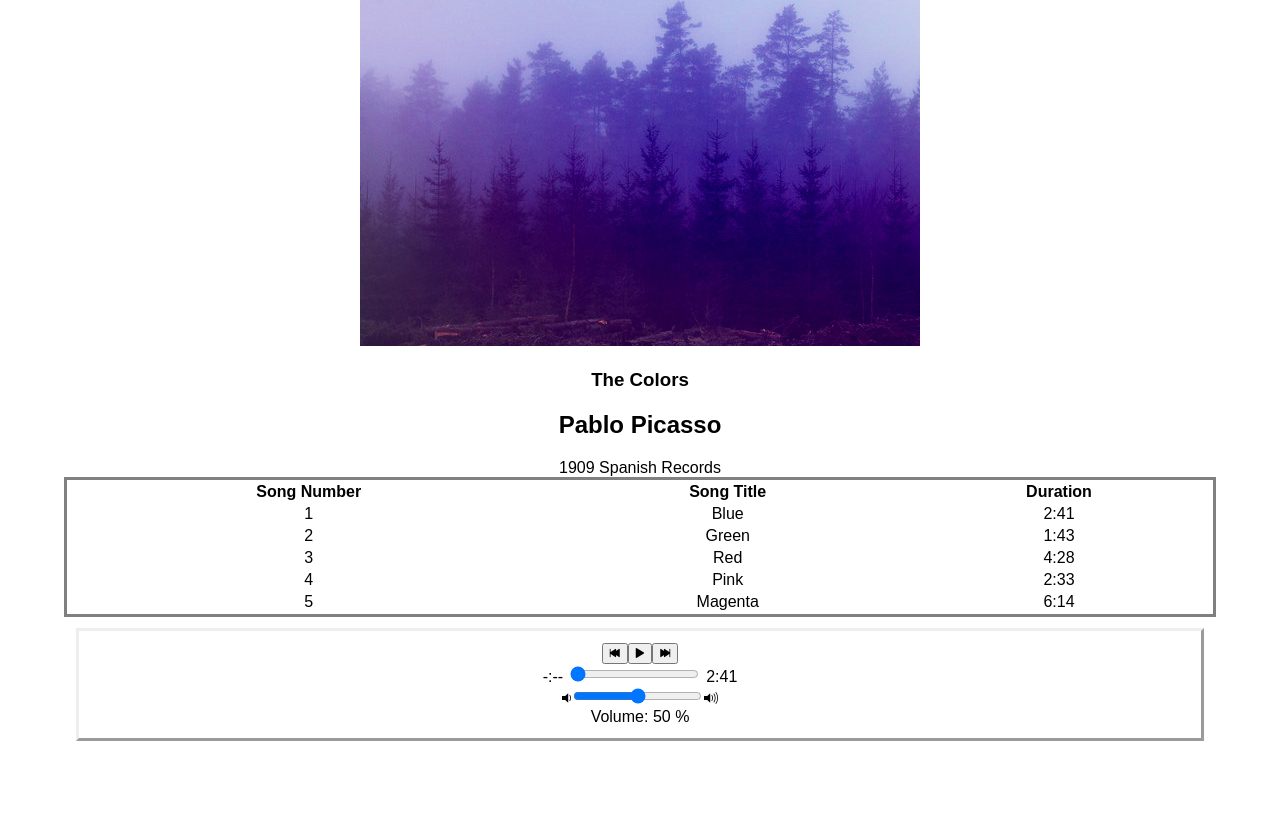
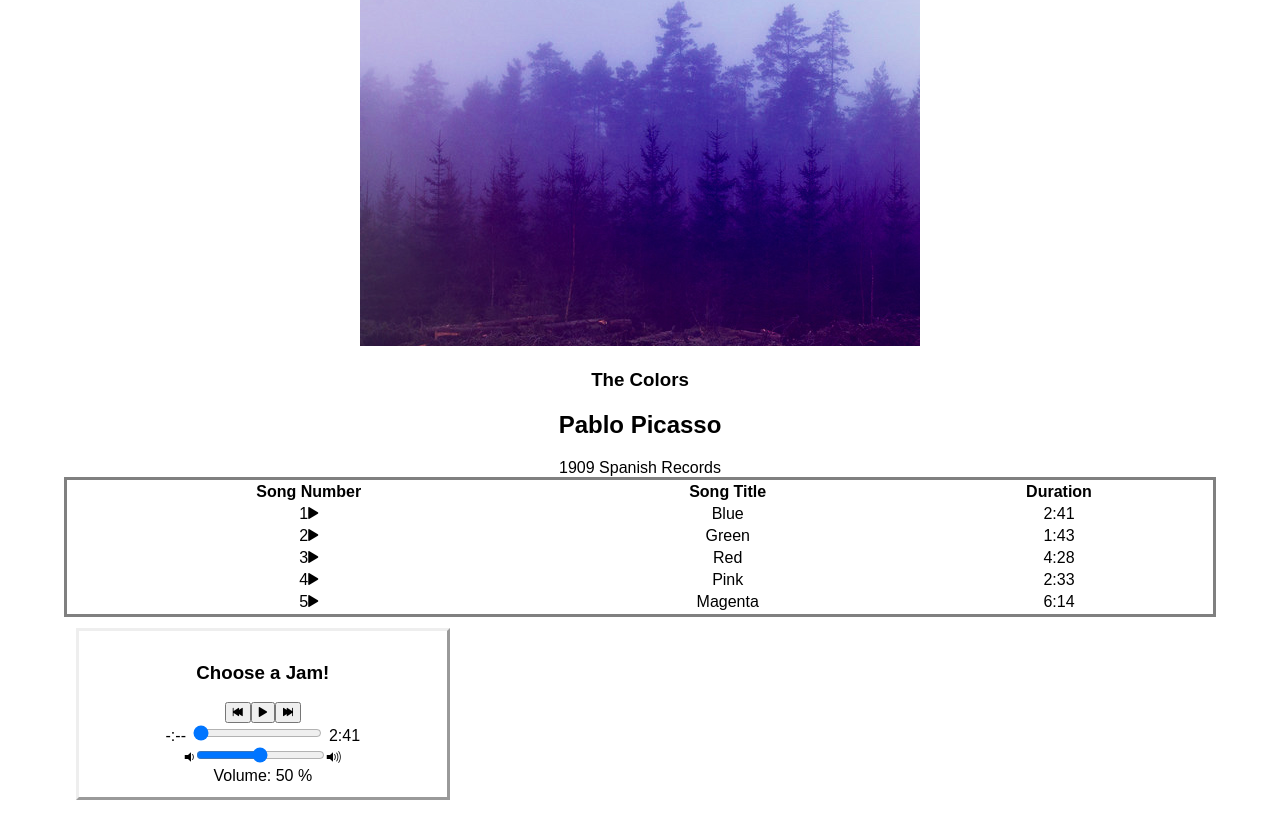
Before and after one commit to ctrachte/Music-Player-PWA, a React (Create React App) app: page /album/the-colors in a window 1280 px wide. Shown: the part 354-1192 px from the top of the page. Before the commit the page ends 1159 px from the top, so only its background shows below. Built offline with nearby package versions, Linux system fonts and the light colour scheme.

Commit message:
experiment styling play/pause buttons, add song title to playerBar.

```diff
--- a/src/App.css
+++ b/src/App.css
@@ -1,4 +1,5 @@
 .App {
+  display: block;
   text-align: center;
   margin:5%
 }
@@ -33,17 +34,8 @@ table {
   border-style: solid;
 }
 
-.song-number {
-  padding: 5px;
-}
-
-.song:hover {
-  background-color: #666666;
-      -webkit-background-clip: text;
-      -moz-background-clip: text;
-      background-clip: text;
-      color: transparent;
-      text-shadow: rgba(255,255,255,0.5) 0px 3px 3px;
+tr {
+  border-style: solid;
 }
 
 .total-time {
@@ -53,6 +45,8 @@ table {
   padding: 5px;
 }
 .player-bar {
+  justify-content: center;
+  max-width: 30%;
   margin:1%;
   padding:1%;
   border-style: outset;
--- a/src/components/Album.js
+++ b/src/components/Album.js
@@ -16,7 +16,8 @@ class Album extends Component {
           currentVolume: 0.5,
           volumePercent: 50,
           duration: album.songs[0].duration,
-          isPlaying: false
+          isPlaying: false,
+          icon: <img src="%PUBLIC_URL%/assets/images/music-play.png" alt="play icon"/>
         };
 
         this.audioElement = document.createElement('audio');
@@ -142,9 +143,10 @@ class Album extends Component {
             <tbody>
             {
               this.state.album.songs.map( (song, index) =>
-              <tr className="song" key={index} onClick={() => this.handleSongClick(song)} >
+              <tr className="song" id={index+1} key={index} onClick={() => this.handleSongClick(song)} >
                 <td className="song-actions">
                   <span className="song-number">{index+1}</span>
+                  <span className={this.state.isPlaying ? "ion-pause" : "ion-play"}></span>
                 </td>
                 <td className="song-title">{song.title}</td>
                 <td className="song-duration">{this.formatTime(song.duration)}</td>
@@ -155,6 +157,7 @@ class Album extends Component {
         </table>
         <PlayerBar
           isPlaying={this.state.isPlaying}
+          songTitle={this.state.currentSong.title}
           currentSong={this.state.currentSong}
           currentTime={this.audioElement.currentTime}
           currentVolume={this.state.currentVolume}
--- a/src/components/PlayerBar.js
+++ b/src/components/PlayerBar.js
@@ -4,6 +4,7 @@ class PlayerBar extends Component {
   render() {
     return (
       <section className="player-bar">
+        <h1>{this.props.isPlaying ? ("Now Playing: " + "'" + this.props.songTitle + "'") : "Choose a Jam!"}</h1>
         <section id="buttons">
           <button id="previous" onClick={this.props.handlePrevClick}>
             <span className="ion-skip-backward"></span>
```
